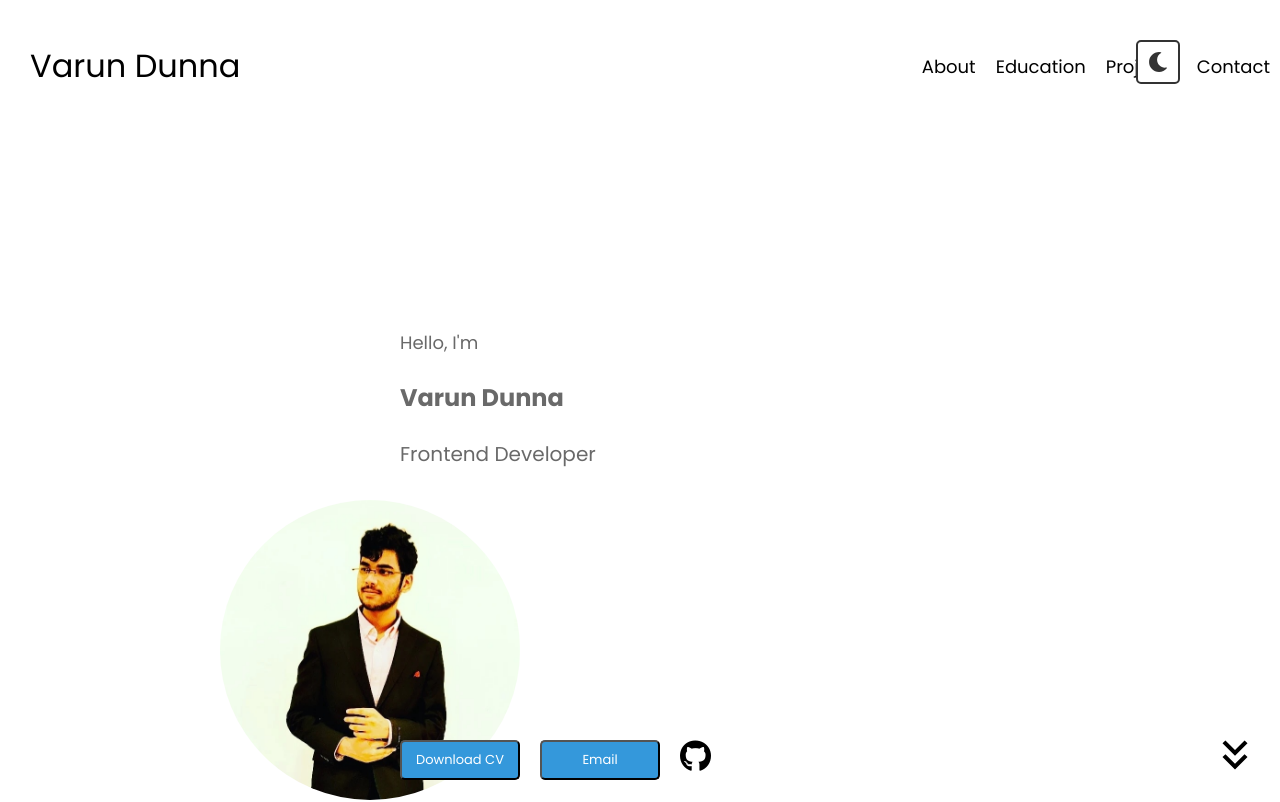
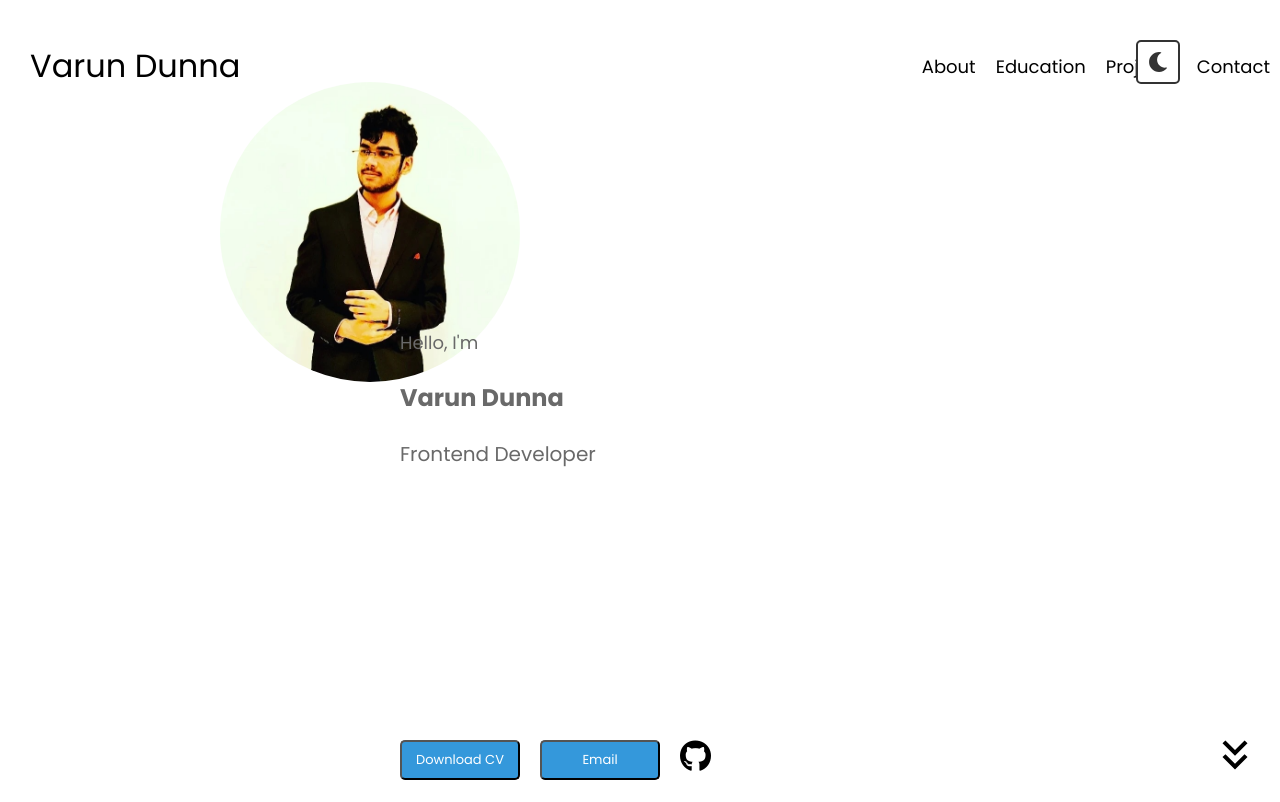
Before and after one commit to barbell-dev/Personal-Portfolio-Website, a React (Create React App) app: page / in a window 1280 px wide. Shown: the top 802 px of the page. Built offline with nearby package versions, Linux system fonts and the light colour scheme.

Commit message:
5/1/24 2

```diff
--- a/src/components/Home.css
+++ b/src/components/Home.css
@@ -9,7 +9,7 @@
   object-fit: cover;
   position: absolute;
   left: 50px;
-  top: 80%;
+  margin-top: 100px;
   transform: translateY(-50%);
 }
 
```
